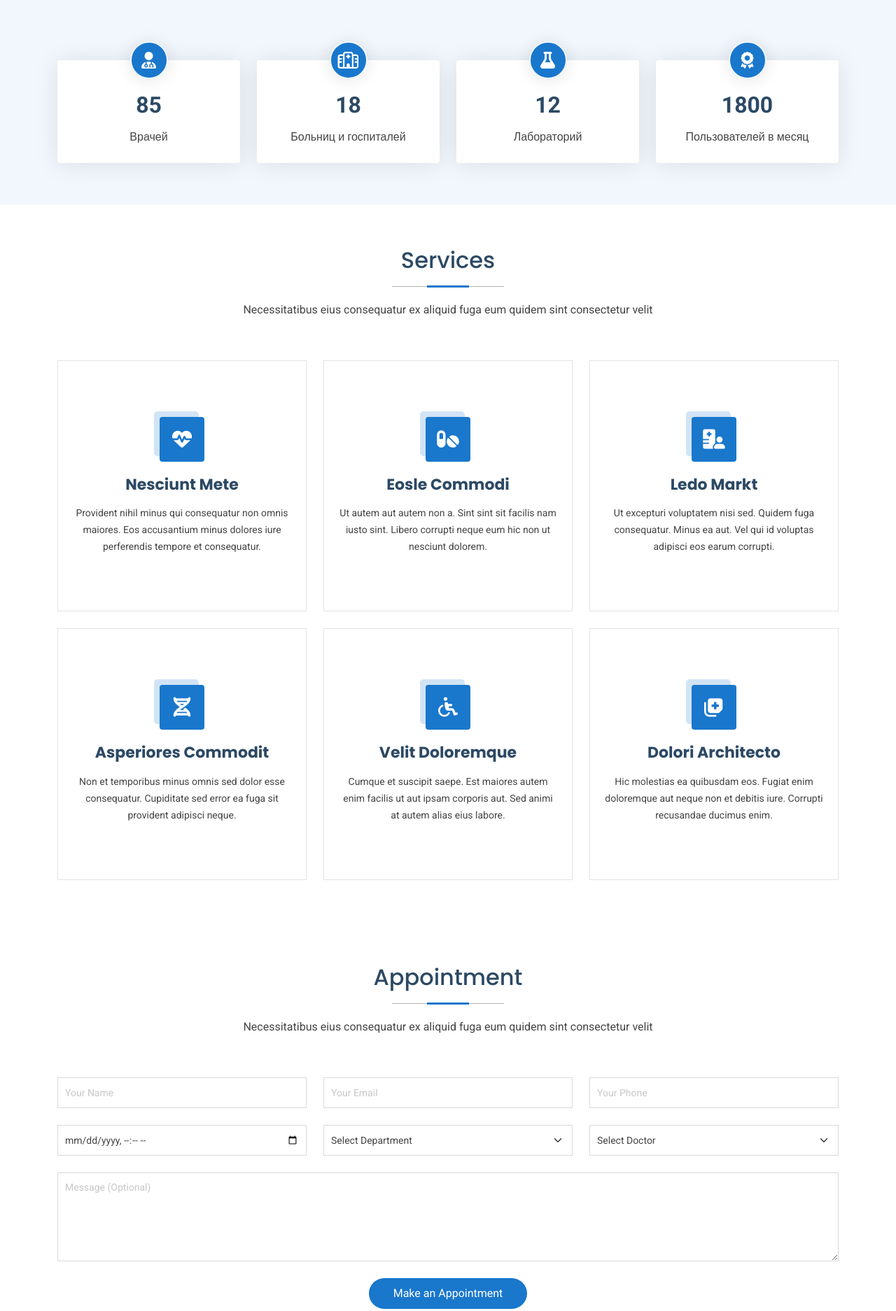
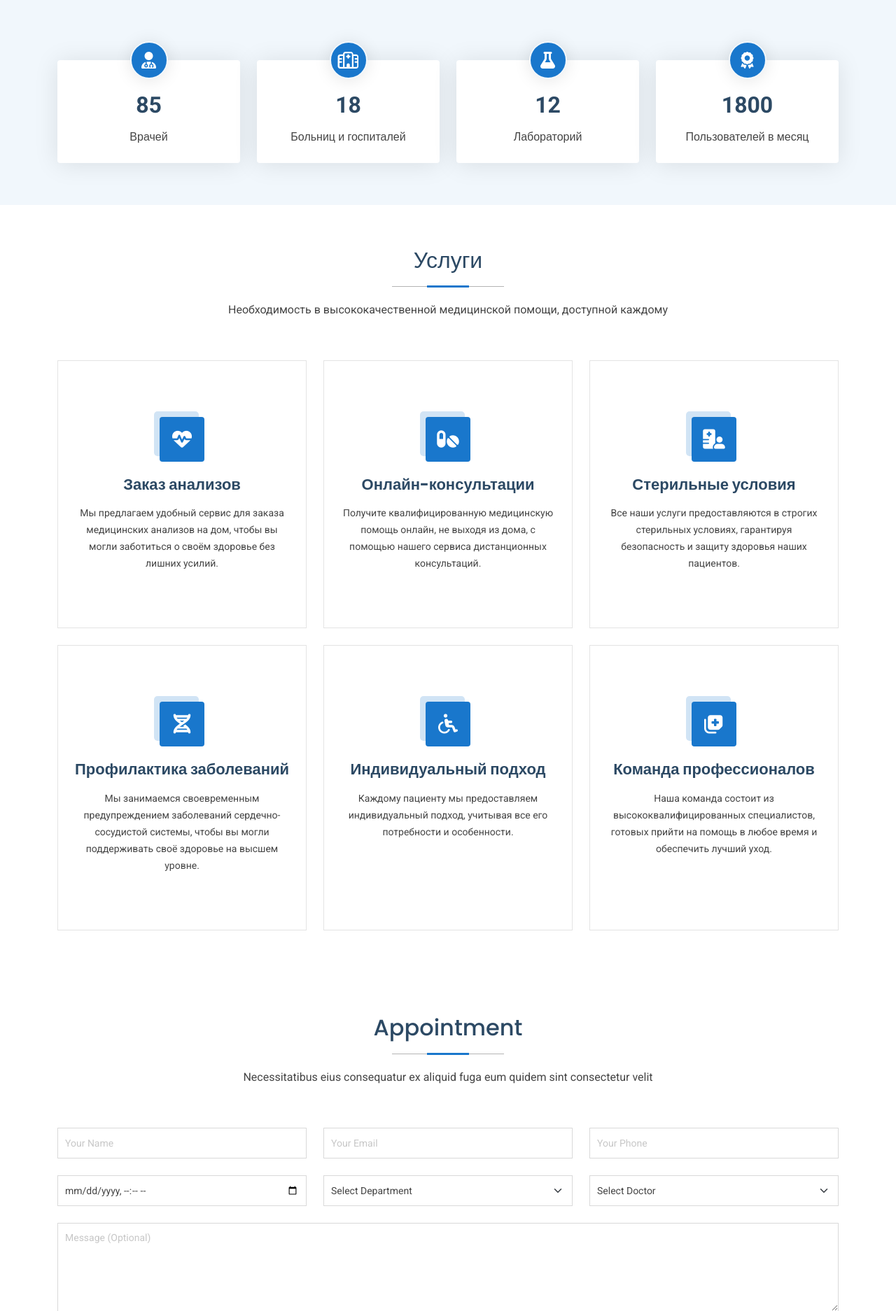
Before and after one commit to aruytehno/getmed.pro, a Django app: page / in a window 1280 px wide. Shown: the part 1635-3509 px from the top of the page at 70% size. Run offline with Django 5.2, Linux system fonts and the light colour scheme; some libraries are stand-ins or nearby versions.

Commit message:
Перевёл блок Services Section

```diff
--- a/get_med/users/templates/home.html
+++ b/get_med/users/templates/home.html
@@ -162,8 +162,8 @@
 
   <!-- Section Title -->
   <div class="container section-title" data-aos="fade-up">
-        <h2>Services</h2>
-        <p>Necessitatibus eius consequatur ex aliquid fuga eum quidem sint consectetur velit</p>
+    <h2>Услуги</h2>
+    <p>Необходимость в высококачественной медицинской помощи, доступной каждому</p>
   </div><!-- End Section Title -->
 
   <div class="container">
@@ -176,9 +176,9 @@
             <i class="fas fa-heartbeat"></i>
           </div>
           <a href="#" class="stretched-link">
-                <h3>Nesciunt Mete</h3>
+            <h3>Заказ анализов</h3>
           </a>
-              <p>Provident nihil minus qui consequatur non omnis maiores. Eos accusantium minus dolores iure perferendis tempore et consequatur.</p>
+          <p>Мы предлагаем удобный сервис для заказа медицинских анализов на дом, чтобы вы могли заботиться о своём здоровье без лишних усилий.</p>
         </div>
       </div><!-- End Service Item -->
 
@@ -188,9 +188,9 @@
             <i class="fas fa-pills"></i>
           </div>
           <a href="#" class="stretched-link">
-                <h3>Eosle Commodi</h3>
+            <h3>Онлайн-консультации</h3>
           </a>
-              <p>Ut autem aut autem non a. Sint sint sit facilis nam iusto sint. Libero corrupti neque eum hic non ut nesciunt dolorem.</p>
+          <p>Получите квалифицированную медицинскую помощь онлайн, не выходя из дома, с помощью нашего сервиса дистанционных консультаций.</p>
         </div>
       </div><!-- End Service Item -->
 
@@ -200,9 +200,9 @@
             <i class="fas fa-hospital-user"></i>
           </div>
           <a href="#" class="stretched-link">
-                <h3>Ledo Markt</h3>
+            <h3>Стерильные условия</h3>
           </a>
-              <p>Ut excepturi voluptatem nisi sed. Quidem fuga consequatur. Minus ea aut. Vel qui id voluptas adipisci eos earum corrupti.</p>
+          <p>Все наши услуги предоставляются в строгих стерильных условиях, гарантируя безопасность и защиту здоровья наших пациентов.</p>
         </div>
       </div><!-- End Service Item -->
 
@@ -212,9 +212,9 @@
             <i class="fas fa-dna"></i>
           </div>
           <a href="#" class="stretched-link">
-                <h3>Asperiores Commodit</h3>
+            <h3>Профилактика заболеваний</h3>
           </a>
-              <p>Non et temporibus minus omnis sed dolor esse consequatur. Cupiditate sed error ea fuga sit provident adipisci neque.</p>
+          <p>Мы занимаемся своевременным предупреждением заболеваний сердечно-сосудистой системы, чтобы вы могли поддерживать своё здоровье на высшем уровне.</p>
           <a href="#" class="stretched-link"></a>
         </div>
       </div><!-- End Service Item -->
@@ -225,9 +225,9 @@
             <i class="fas fa-wheelchair"></i>
           </div>
           <a href="#" class="stretched-link">
-                <h3>Velit Doloremque</h3>
+            <h3>Индивидуальный подход</h3>
           </a>
-              <p>Cumque et suscipit saepe. Est maiores autem enim facilis ut aut ipsam corporis aut. Sed animi at autem alias eius labore.</p>
+          <p>Каждому пациенту мы предоставляем индивидуальный подход, учитывая все его потребности и особенности.</p>
           <a href="#" class="stretched-link"></a>
         </div>
       </div><!-- End Service Item -->
@@ -238,9 +238,9 @@
             <i class="fas fa-notes-medical"></i>
           </div>
           <a href="#" class="stretched-link">
-                <h3>Dolori Architecto</h3>
+            <h3>Команда профессионалов</h3>
           </a>
-              <p>Hic molestias ea quibusdam eos. Fugiat enim doloremque aut neque non et debitis iure. Corrupti recusandae ducimus enim.</p>
+          <p>Наша команда состоит из высококвалифицированных специалистов, готовых прийти на помощь в любое время и обеспечить лучший уход.</p>
           <a href="#" class="stretched-link"></a>
         </div>
       </div><!-- End Service Item -->
```
Lines whose indentation alone changed are shown as unchanged.
